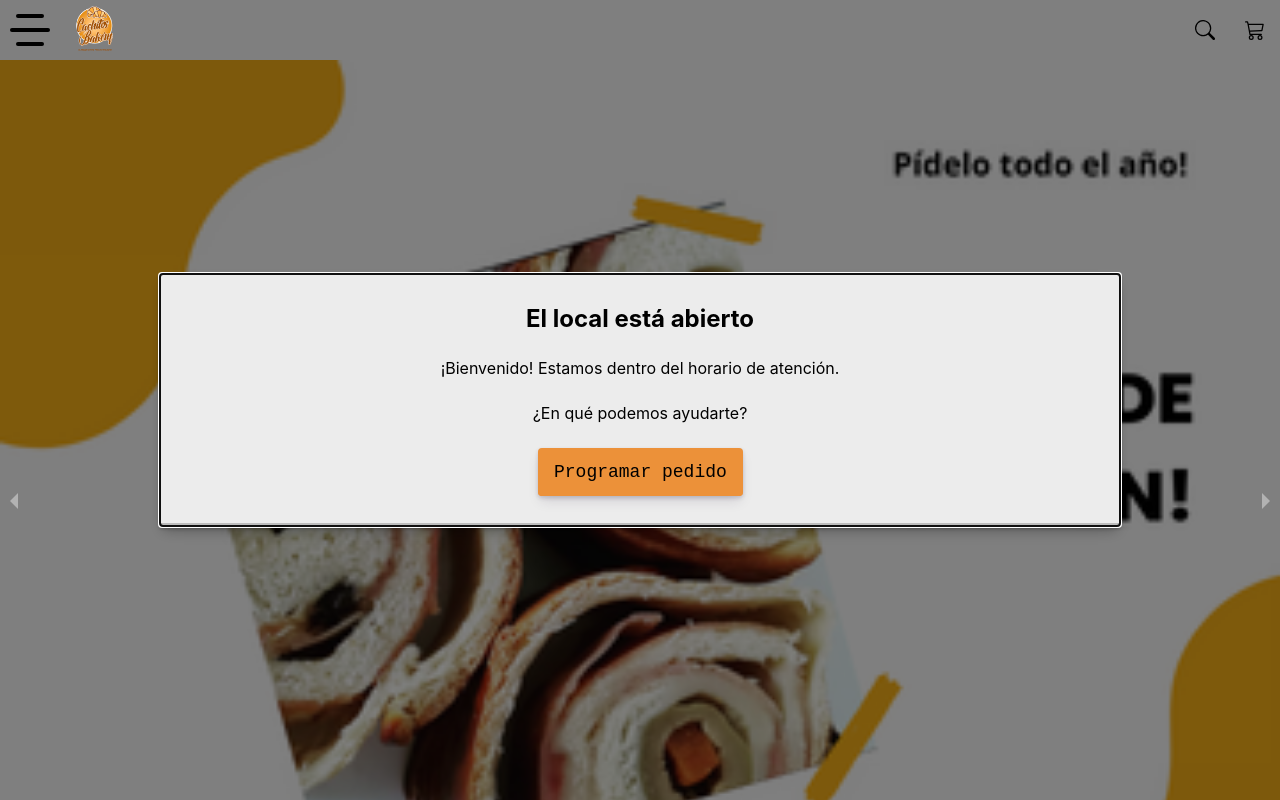
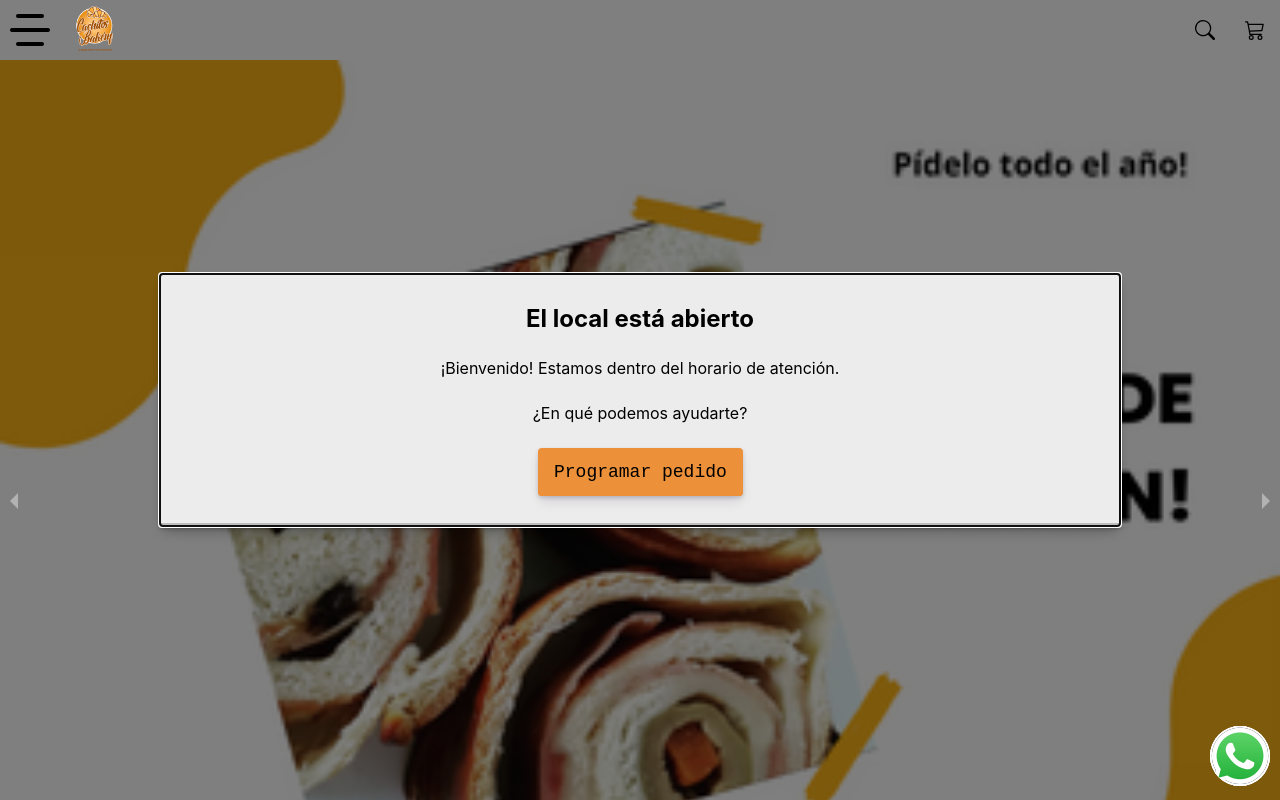
Before and after one commit to RomeroLeandro/cachitos-bakery, a React (Create React App) app: page / in a window 1280 px wide. Shown: the top 800 px of the page. Built offline with nearby package versions, Linux system fonts and the light colour scheme.

Commit message:
add whatsapp icon

```diff
--- a/src/App.jsx
+++ b/src/App.jsx
@@ -11,6 +11,7 @@ import { Menu } from './components/menu/Menu';
 import { HowAsk } from './components/howAsk/HowAsk';
 import { Find } from './components/find/Find';
 import { Home } from './components/home/Home';
+import { WhatsappIcon } from './components/whatsapp-icon/WhatsappIcon';
 
 
 
@@ -43,6 +44,7 @@ function App() {
     <>
       <BrowserRouter>
         <NavBar />
+        <WhatsappIcon />
         <Routes>
           <Route path='/' element={<Home />} />
           <Route path='/menu' element={<Menu />} />
--- a/src/components/home/Home.css
+++ b/src/components/home/Home.css
@@ -20,7 +20,11 @@ border: none;
 color: #fff;
 }
 .description-menu{
-  text-align: center;
+  color: #000;
+text-align: center;
+font-size: 20px;
+font-family: Aganè;
+line-height: 18px;
 }
 .home-container{
   display: flex;
--- a/src/components/home/Home.jsx
+++ b/src/components/home/Home.jsx
@@ -32,7 +32,6 @@ export const Home = () => {
           {images.map((image, index) => (
             <div key={index}>
               <img src={image.url} alt={image.title} className="carousel-image" /> {/* Aplica la clase de estilo al elemento img */}
-              <p className="legend">{image.title}</p>
             </div>
           ))}
         </Carousel>
--- /dev/null
+++ b/src/components/whatsapp-icon/WhatsappIcon.jsx
@@ -0,0 +1,10 @@
+import React from 'react'
+import './whatsappIcon.css';
+import whatsapp from '../../assets/icons/whatsapp.svg'
+export const WhatsappIcon = () => {
+  return (
+    <a href="https://api.whatsapp.com/send?phone=541155755890" className="whatsapp-icon" target="_blank" rel="noopener noreferrer">
+      <img src={whatsapp} alt="WhatsApp Icon" />
+    </a>
+  )
+}
--- /dev/null
+++ b/src/components/whatsapp-icon/whatsappIcon.css
@@ -0,0 +1,13 @@
+.whatsapp-icon {
+  position: fixed;
+  right: 10px;
+  bottom: 10px;
+  z-index: 9999;
+}
+
+.whatsapp-icon img {
+  width: 60px;
+  height: 60px;
+  border-radius: 50%;
+  /* box-shadow: 0 2px 6px rgba(0, 0, 0, 0.3); */
+}
```
Also changed, not shown: src/assets/icons/whatsapp.svg (added).
